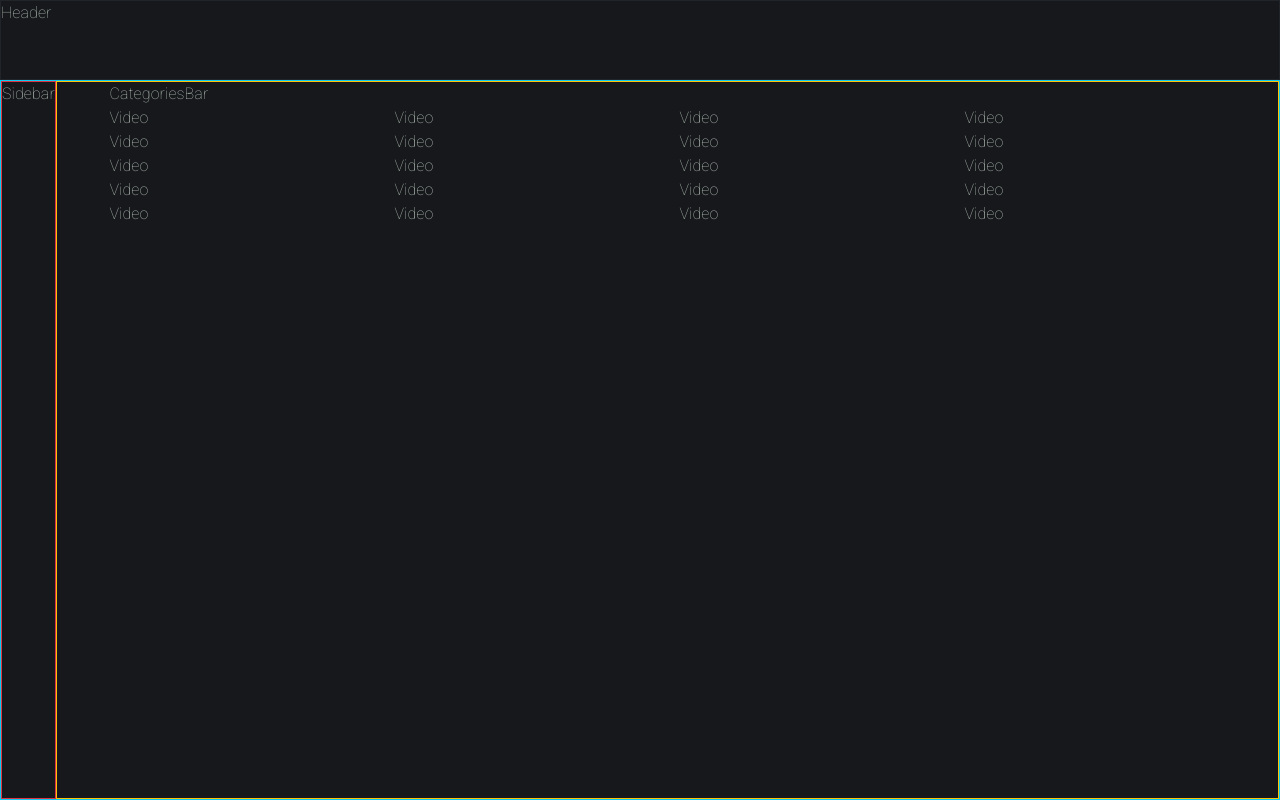
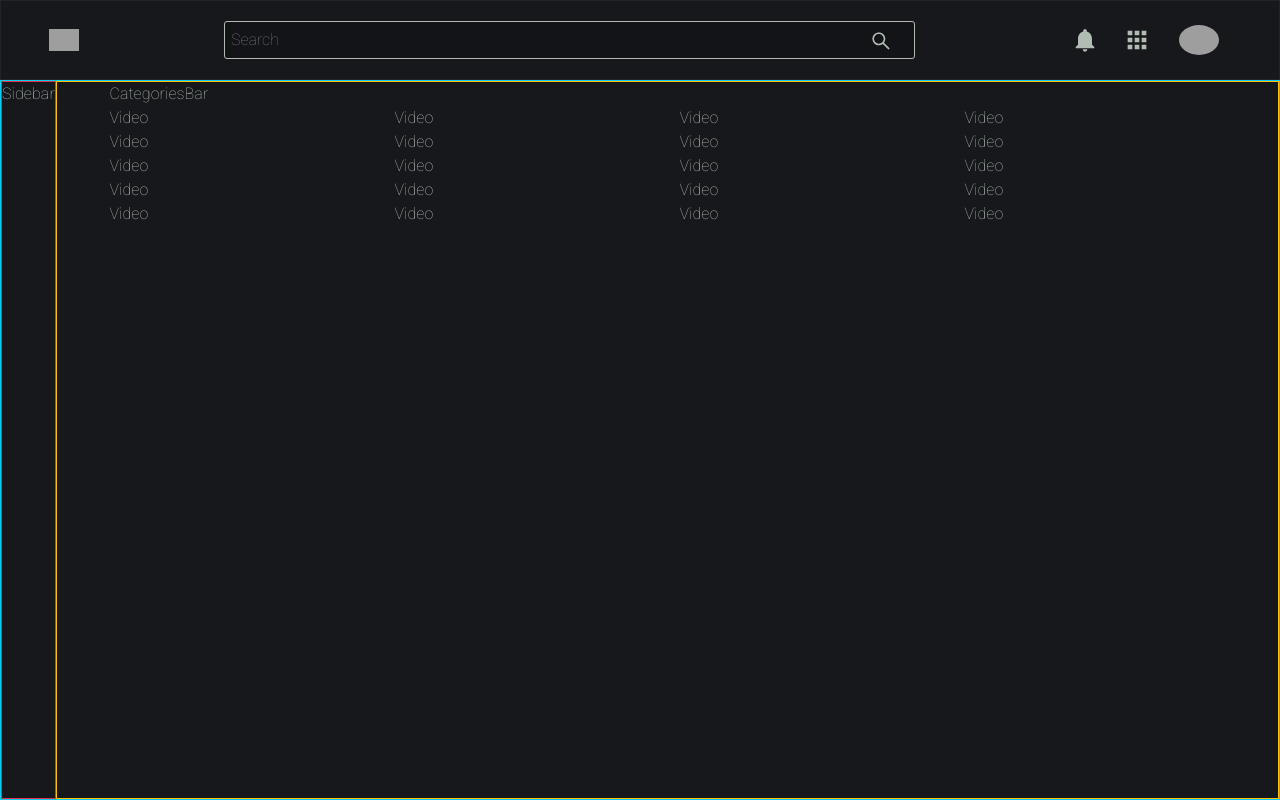
Before and after one commit to yashik777-nb/youtube-clone, a React (Create React App) app: page / in a window 1280 px wide. Built offline with nearby package versions, Linux system fonts and the light colour scheme; grey boxes are pictures that could not be loaded.

Commit message:
Header CSS

```diff
--- a/src/components/header/Header.js
+++ b/src/components/header/Header.js
@@ -1,8 +1,36 @@
 import React from "react";
 import "./_header.scss";
 
+import { FaBars } from "react-icons/fa";
+import { AiOutlineSearch } from "react-icons/ai";
+import { MdNotifications, MdApps } from "react-icons/md";
+
 function Header() {
-  return <div className="header border border-dark">Header</div>;
+  return (
+    <div className="header border border-dark">
+      <FaBars className="header__menu" size={26} />
+      <img
+        src="https://pngimg.com/uploads/youtube/youtube_PNG2.png"
+        alt="Youtube"
+        className="header__logo"
+      />
+      <form>
+        <input type="text" placeholder="Search" />
+        <button type="submit">
+          <AiOutlineSearch size={22} />
+        </button>
+      </form>
+
+      <div className="header__icons">
+        <MdNotifications size={28} />
+        <MdApps size={28} />
+        <img
+          src="https://image.freepik.com/free-vector/mysterious-mafia-man-smoking-cigarette_52683-34828.jpg"
+          alt="Profile"
+        ></img>
+      </div>
+    </div>
+  );
 }
 
 export default Header;
--- a/src/components/header/_header.scss
+++ b/src/components/header/_header.scss
@@ -1,3 +1,86 @@
+@import "../../base";
+
 .header {
   height: 10vh;
+  width: 100%;
+  display: flex;
+  justify-content: space-between;
+  align-items: center;
+  padding: 1rem 3rem;
+  background-color: $black-primary;
+
+  &__menu {
+    display: none;
+  }
+  &__logo {
+    width: 30px;
+    height: 30px;
+    object-fit: contain;
+    display: block;
+  }
+
+  form {
+    flex: 0.6;
+    display: flex;
+    padding: 0.1rem;
+    margin: 0.1rem;
+    border-radius: 3px;
+    border: 1.2px solid;
+    background-color: $black-secondary;
+
+    input {
+      width: 100%;
+      border: none;
+      font-weight: 500;
+      background: transparent;
+      padding: 0.3rem;
+      color: $text-color;
+
+      &:focus {
+        outline: none;
+      }
+    }
+
+    button {
+      padding: 0 1.25rem;
+      color: $text-color;
+      background: transparent;
+      border: none;
+      &:focus {
+        border: none;
+      }
+    }
+  }
+
+  &__icons {
+    flex: 0.15;
+    display: flex;
+    justify-content: space-around;
+    align-items: center;
+
+    img {
+      width: 40px;
+      border-radius: 50%;
+      object-fit: contain;
+      margin-left: 5px;
+    }
+  }
 }
+
+@media (max-width: $breakpoint-small) {
+  .header {
+    padding: 1rem;
+    form {
+      flex: 0.8;
+    }
+    &__menu {
+      display: block;
+    }
+    &__logo {
+      display: none;
+    }
+    &__icons > *:not(img) {
+      display: none;
+    }
+  }
+}
--- a/src/screen/homeScreen/homeScreen.js
+++ b/src/screen/homeScreen/homeScreen.js
@@ -11,8 +11,8 @@ function homeScreen() {
     <Container>
       <CategoriesBar />
       <Row>
-        {[...new Array(20)].map(() => (
-          <Col lg={3} md={4}>
+        {[...new Array(20)].map((element, index) => (
+          <Col lg={3} md={4} key={index}>
             <Video />
           </Col>
         ))}
```
